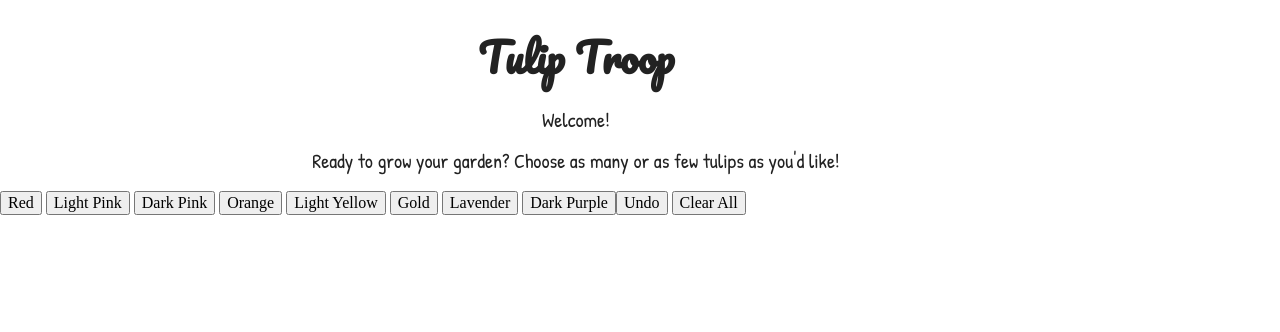
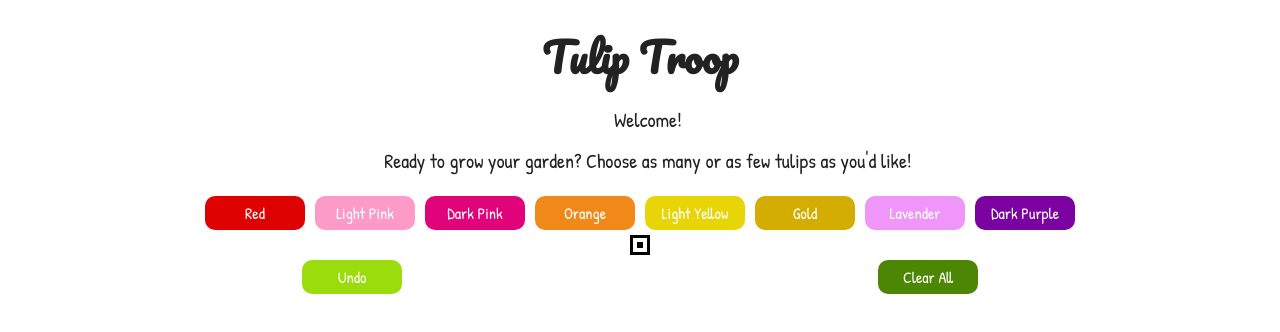
Before and after one commit to Sarah-Thomas-992/Tulip-Troop, a website: page index.html in a window 1280 px wide. Drawn offline with Linux system fonts and the light colour scheme.

Commit message:
Updated buttons and layout

```diff
--- a/css/main.css
+++ b/css/main.css
@@ -87,23 +87,30 @@ textarea {
    Author's custom styles
    ========================================================================== */
 
+body{
+  display: flex;
+  justify-content: center;
+}
+
 .content-wrapper {
   width: 90%;
   display: flex;
   flex-flow: row wrap;
+  justify-content: center;
 }
 
 .top {
   width: 100%;
   padding: 0;
   margin: 30px 20px 10px 20px;
+  display: flex;
+  justify-content: center;
 }
 
 .top h1 {
   text-align: center;
   font-family: 'Pacifico', cursive;
   font-size: 40px;
-  /* text-transform: uppercase; */
   line-height: 0;
 }
 
@@ -119,6 +126,82 @@ textarea {
   text-align: center;
   padding: 8px;
   margin: 0;
+  width: 100%;
+}
+
+.button-bank {
+  display: flex;
+  flex-flow: row wrap;
+  width: 100%;
+  justify-content: center;
+}
+
+.buttons{
+  font-family: 'Patrick Hand', cursive;
+  color: white;
+  padding: 8px;
+  border: none;
+  border-radius: 10px;
+  width: 100px;
+  margin: 5px;
+}
+
+.red {
+  background: rgb(222, 2, 2);
+}
+
+.light-pink {
+  background: rgb(252, 154, 200);
+}
+
+.dark-pink {
+  background: rgb(224, 3, 121);
+}
+
+.orange {
+  background: rgb(241, 137, 25);
+}
+
+.light-yellow {
+  background: rgb(232, 213, 7);
+}
+
+.gold {
+  background: rgb(211, 173, 2);
+}
+
+.lavender {
+  background: rgb(240, 149, 250);
+}
+
+.dark-purple {
+  background: rgb(123, 2, 160);
+}
+
+.flower-garden {
+  border: 10px double black;
+  display: flex;
+  justify-content: center;
+  flex-flow: row wrap;
+}
+
+i {
+  padding: 10px;
+}
+
+.buttons-bottom {
+  display: flex;
+  width: 100%;
+  justify-content: space-around;
+  flex-flow: row wrap;
+}
+
+.undo {
+  background: rgb(154, 220, 12);
+}
+
+.clear {
+  background: rgb(77, 134, 3);
 }
 
 
--- a/index.html
+++ b/index.html
@@ -21,6 +21,8 @@
 
   <script src="js/main.js" defer></script>
 
+  <script src="https://kit.fontawesome.com/0d440a5638.js" crossorigin="anonymous"></script>
+
   <link rel="preconnect" href="https://fonts.googleapis.com">
   <link rel="preconnect" href="https://fonts.gstatic.com" crossorigin>
   <link href="https://fonts.googleapis.com/css2?family=Pacifico&family=Patrick+Hand&display=swap" rel="stylesheet">
@@ -38,20 +40,20 @@
       <p>Ready to grow your garden? Choose as many or as few tulips as you'd like!</p>
     </div>
     <div class="button-bank">
-      <button class="red">Red</button>
-      <button class="light-pink">Light Pink</button>
-      <button class="dark-pink">Dark Pink</button>
-      <button class="orange">Orange</button>
-      <button class="light-yellow">Light Yellow</button>
-      <button class="gold">Gold</button>
-      <button class="lavender">Lavender</button>
-      <button class="dark-purple">Dark Purple</button>
+      <button class="buttons red">Red</button>
+      <button class="buttons light-pink">Light Pink</button>
+      <button class="buttons dark-pink">Dark Pink</button>
+      <button class="buttons orange">Orange</button>
+      <button class="buttons light-yellow">Light Yellow</button>
+      <button class="buttons gold">Gold</button>
+      <button class="buttons lavender">Lavender</button>
+      <button class="buttons dark-purple">Dark Purple</button>
     </div>
     <div class="flower-garden">
     </div>
     <div class="buttons-bottom">
-      <button class="undo">Undo</button>
-      <button class="clear">Clear All</button>
+      <button class="buttons undo">Undo</button>
+      <button class="buttons clear">Clear All</button>
     </div>
   </div>
 
```
